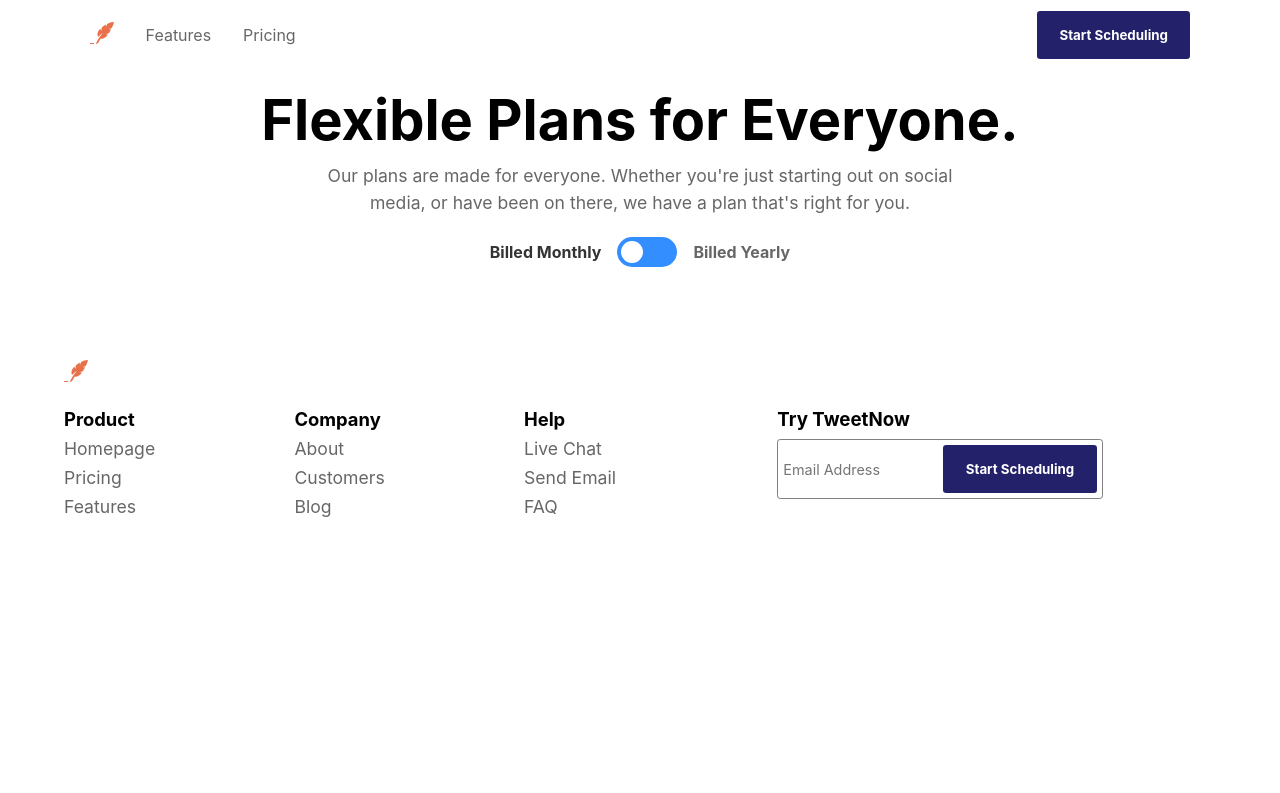
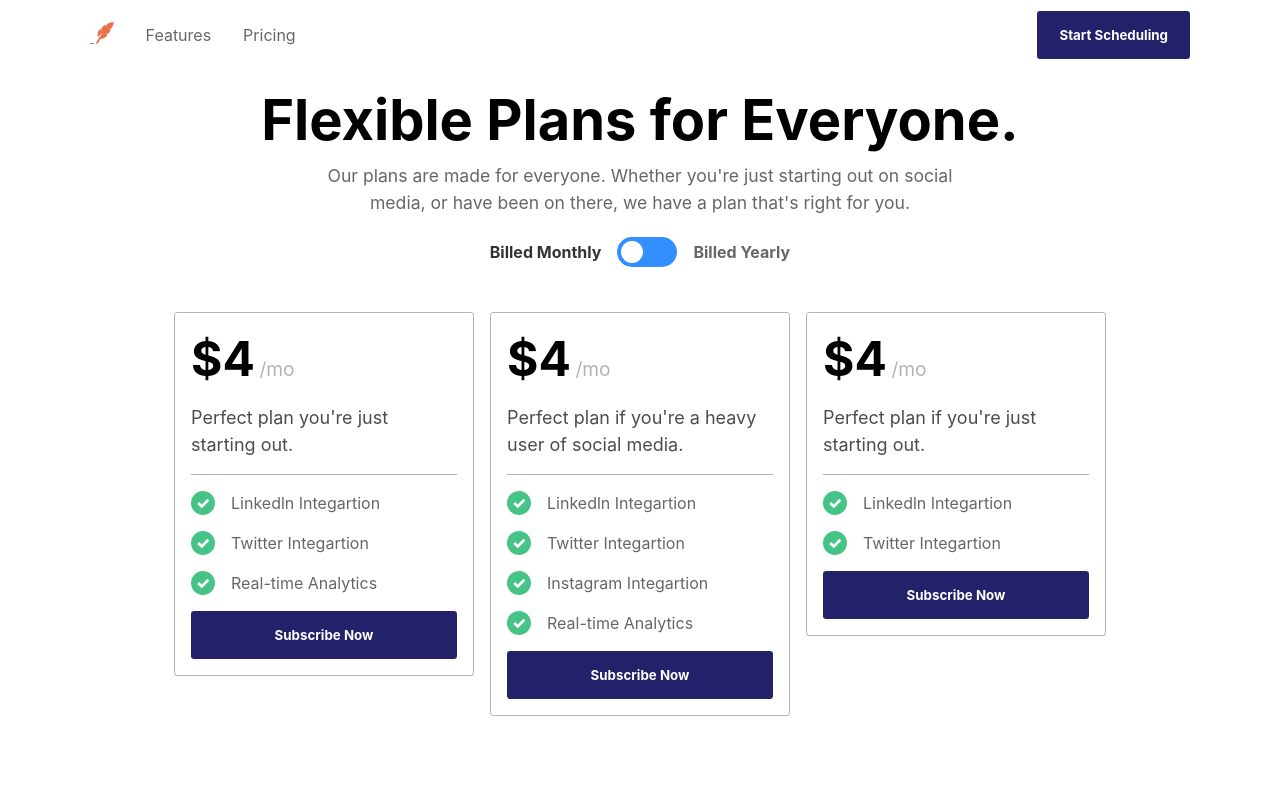
Before and after one commit to Luis-Felipe-N/landing-time-now, a plain HTML site: page pricing.html in a window 1280 px wide. Shown: the top 793 px of the page. Drawn offline with Linux system fonts and the light colour scheme.

Commit message:
card plan

```diff
--- a/js/redirect.js
+++ b/js/redirect.js
@@ -1,9 +1,7 @@
 const replacePage = ( ) => window.location.assign( 'pricing.html' )
 
-document.addEventListener( 'click', e => {
-    const el = e.target
+const btnsPricing = document.querySelectorAll('[data-js="btn-pricing"]')
+ btnsPricing.forEach( btn  => {
+    btn.addEventListener('click', replacePage)
 
-    console.log( el, el.matches('[data-js="btn-pricing"]') )
-
-    if ( el.matches('[data-js="btn-pricing"]') ) return replacePage()
-})
+});
--- a/pricing.html
+++ b/pricing.html
@@ -39,6 +39,56 @@
                 <span class="span-yearly">Billed Yearly</span>
             </div>
         </section>
+
+        <!-- CARDS -->
+        <section class="container-card">
+            <div class="card">
+                <div class="card-price">
+                    <span class="card-price__price">$4</span>
+                    <span class="card-price__billed">/mo</span>
+                </div>
+                <p>Perfect plan you're just starting out.</p>
+
+                <ul class="card-benefits">
+                    <li class="card-benefits__item"><img src="/Assets/Checkmark.svg" alt="Imagem de checagem"> Linkedln Integartion</li>
+                    <li class="card-benefits__item"><img src="/Assets/Checkmark.svg" alt="Imagem de checagem"> Twitter Integartion</li>
+                    <li class="card-benefits__item"><img src="/Assets/Checkmark.svg" alt="Imagem de checagem"> Real-time Analytics</li>
+                </ul>
+
+                <button class="card-btn">Subscribe Now</button>
+            </div>
+            <div class="card">
+                <div class="card-price">
+                    <span class="card-price__price">$4</span>
+                    <span class="card-price__billed">/mo</span>
+                </div>
+                <p>Perfect plan if you're a heavy user of social media.</p>
+
+                <ul class="card-benefits">
+                    <li class="card-benefits__item"><img src="/Assets/Checkmark.svg" alt="Imagem de checagem"> Linkedln Integartion</li>
+                    <li class="card-benefits__item"><img src="/Assets/Checkmark.svg" alt="Imagem de checagem"> Twitter Integartion</li>
+                    <li class="card-benefits__item"><img src="/Assets/Checkmark.svg" alt="Imagem de checagem"> Instagram Integartion</li>
+                    <li class="card-benefits__item"><img src="/Assets/Checkmark.svg" alt="Imagem de checagem"> Real-time Analytics</li>
+                </ul>
+
+                <button class="card-btn">Subscribe Now</button>
+            </div>
+            <div class="card">
+                <div class="card-price">
+                    <span class="card-price__price">$4</span>
+                    <span class="card-price__billed">/mo</span>
+                </div>
+                <p>Perfect plan if you're just starting out.</p>
+
+                <ul class="card-benefits">
+                    <li class="card-benefits__item"><img src="/Assets/Checkmark.svg" alt="Imagem de checagem"> Linkedln Integartion</li>
+                    <li class="card-benefits__item"><img src="/Assets/Checkmark.svg" alt="Imagem de checagem"> Twitter Integartion</li>
+                </ul>
+
+                <button class="card-btn">Subscribe Now</button>
+            </div>
+        </section>
+        <!-- CARDS END -->
 
     </main>
     <!-- MAIN END -->
--- a/scss/base/_global.scss
+++ b/scss/base/_global.scss
@@ -1,5 +1,7 @@
-// BTN START
-@mixin btn-start {
+
+// MIXINS ==========
+
+@mixin btn {
     text-overflow: ellipsis;
     padding: 1rem 1.4rem;
     background-color: $dark-blue;
@@ -17,8 +19,6 @@
     }
 }
 
-//
-
 @mixin padding {
     padding: 1rem 5%;
 }
@@ -35,6 +35,12 @@
                 color: $dark-text-color;
 }
 
+@mixin flex-al-c {
+    display: flex;
+    align-items: center;
+}
+
+// STYLE GLOBAL ============
 
 p {
     color: $light-text-color;
--- a/scss/layout/_cards.scss
+++ b/scss/layout/_cards.scss
@@ -0,0 +1,55 @@
+.container-card {
+    @include center;
+    @include padding;
+    align-items: flex-start;
+    flex-wrap: wrap;
+    gap: 1rem;
+}
+
+.card {
+    padding: 1rem;
+    display: flex;
+    flex-direction: column;
+    gap: 1rem;
+    max-width: 300px;
+    border: 1px solid $border-color;
+    border-radius: .2rem    ;
+
+    &-price {
+        &__price {
+            font: {
+                size: 3rem;
+                weight: 700;
+            }
+            // color: $very-dark-text-color;
+        }
+
+        &__billed {
+            color: $border-color;
+            font-size: 1.2rem;
+        }
+    }
+
+    p {
+        color: $dark-text-color;
+        border-bottom: 1px solid $border-color;
+        padding-bottom: 1rem
+    }
+
+    &-benefits {
+        display: flex;
+        flex-direction: column;
+        gap: 1rem;
+        color: $light-text-color;
+
+        &__item {
+            @include flex-al-c;
+            gap: 1rem;
+        }
+    }
+
+    &-btn {
+        @include btn;
+    }
+
+}
--- a/scss/layout/_dashboard.scss
+++ b/scss/layout/_dashboard.scss
@@ -16,7 +16,7 @@
     }
 
     &-btn {
-        @include btn-start;
+        @include btn;
     }
 
     &-link-view-demo {
--- a/scss/layout/_footer.scss
+++ b/scss/layout/_footer.scss
@@ -80,7 +80,7 @@
                 font-size: .9rem
             }
             button {
-                @include btn-start;
+                @include btn;
             }
         }
     }
--- a/scss/layout/_header.scss
+++ b/scss/layout/_header.scss
@@ -1,8 +1,7 @@
 .header {
     box-sizing: border-box;
     height: 70px;
-    display: flex;
-    align-items: center;
+    @include flex-al-c;
     gap: 1rem;
     position: relative;
     padding: 1rem 7% ;
@@ -19,8 +18,7 @@
         }
 
         .header-menu {
-            display: flex;
-            align-items: center;
+            @include flex-al-c;
 
             &__item {
                 a {
@@ -33,7 +31,7 @@
                 }
 
                 button {
-                    @include btn-start;
+                    @include btn;
                     float: right;
                 }
 
@@ -54,8 +52,7 @@
             width: auto;
 
             .menu-mobile {
-                display: flex;
-                align-items: center;
+                @include flex-al-c;
                 cursor: pointer;
                 gap: .5rem;
                 font: {
--- a/scss/layout/_hero.scss
+++ b/scss/layout/_hero.scss
@@ -1,8 +1,5 @@
 .hero {
-    // @include padding;
-    display: flex;
-    // justify-content: center;
-    align-items: center;
+    @include flex-al-c;
     padding: 1.5rem 0;
     gap: 2rem;
 
@@ -20,7 +17,7 @@
         &__links {
 
             button {
-                @include btn-start;
+                @include btn;
             }
 
             a {
--- a/scss/utils/_variables.scss
+++ b/scss/utils/_variables.scss
@@ -4,7 +4,7 @@ $light-blue: #47CCDF;
 $light-text-color: rgba(0,0,0,.6);
 $dark-text-color: rgba(0,0,0,.7);
 $very-dark-text-color: rgba(0,0,0,.8);
-
+$border-color: rgba(0, 0, 0, 0.3);
 $dashboard-bg: #C4EEF2;
 $dashboard-title: #005661;
 $dashboard-subtitle: #3B60BF;
```
Also changed, not shown: scss/style.css, 1 other file.
